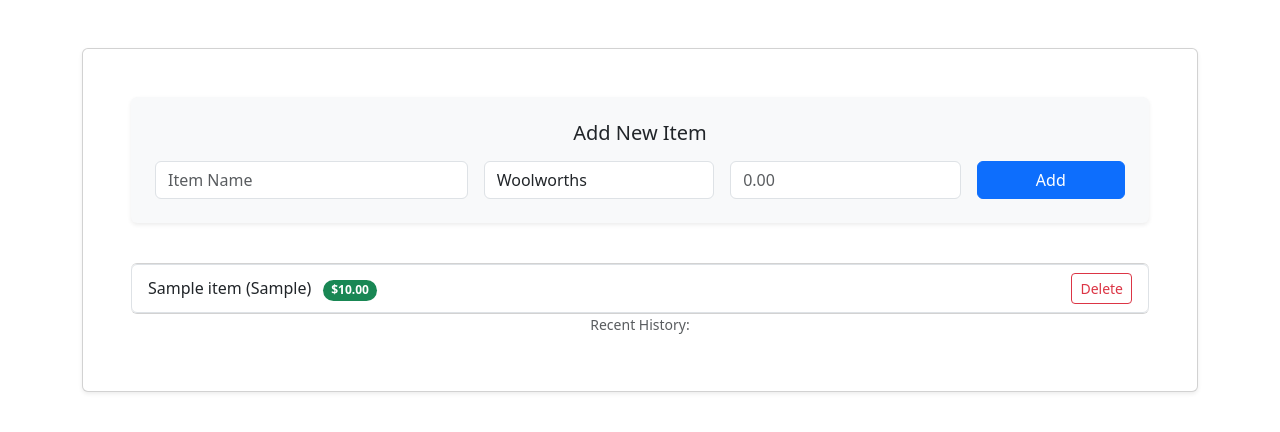
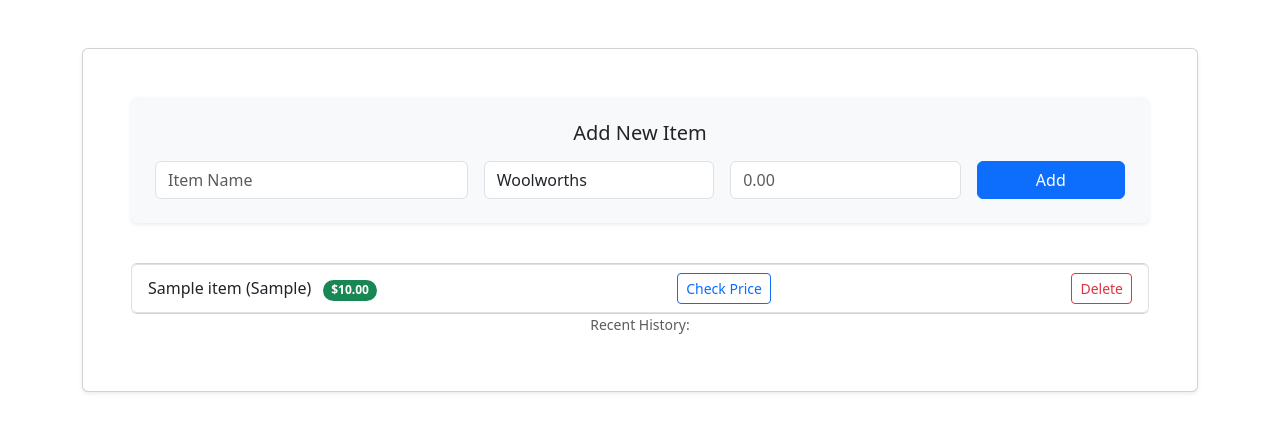
Before and after one commit to Blank21-xD/PricePulse, a Django app: page / in a window 1280 px wide. Shown: the top 432 px of the page. Run offline with Django 5.2, Linux system fonts and the light colour scheme; tables that the repository leaves empty hold one stand-in row (values such as "Sample post").

Commit message:
Added simulated price check functionality

```diff
--- a/my_project/urls.py
+++ b/my_project/urls.py
@@ -7,4 +7,5 @@ urlpatterns = [
     path('admin/', admin.site.urls),
     path('', home, name='home'),
     path('delete/<int:item_id>/', views.delete_item, name='delete_item'),
+    path('check/<int:item_id>/', views.check_price, name='check_price'),
 ]
--- a/my_project/views.py
+++ b/my_project/views.py
@@ -1,6 +1,7 @@
 from django.shortcuts import render, get_object_or_404, redirect
 from tracker.models import Item, PriceHistory
 from tracker.forms import ItemForm
+import random
 
 
 def home(request):
@@ -40,3 +41,16 @@ def delete_item(request, item_id):
     item = get_object_or_404(Item, id=item_id)
     item.delete()
     return redirect('home')
+
+
+def check_price(request, item_id):
+    item = get_object_or_404(Item, id=item_id)
+
+    # Simulate a price change: Current price +/- a random amount
+    variation = round(random.uniform(-2.0, 2.0), 2)
+    new_price = max(0.01, float(item.target_price) + variation)
+
+    # Save to history
+    PriceHistory.objects.create(item=item, price=new_price)
+
+    return redirect('home')
--- a/templates/home.html
+++ b/templates/home.html
@@ -32,6 +32,7 @@
             {{ item.name }} ({{ item.store }})
             <span class="badge bg-success rounded-pill ms-2">${{ item.target_price }}</span>
           </div>
+          <a href="{% url 'check_price' item.id %}" class="btn btn-sm btn-outline-primary">Check Price</a>
           <a href="{% url 'delete_item' item.id %}" class="btn btn-sm btn-outline-danger">Delete</a>
         </li>
         {% empty %}
```
